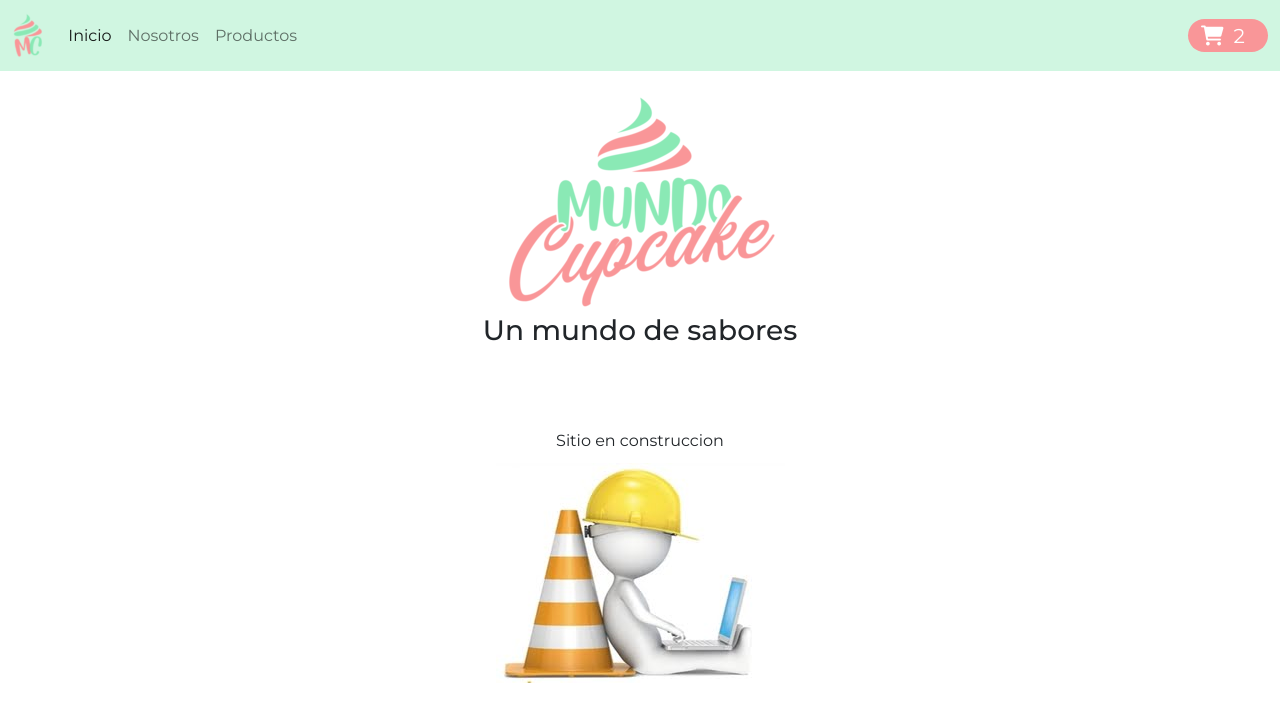
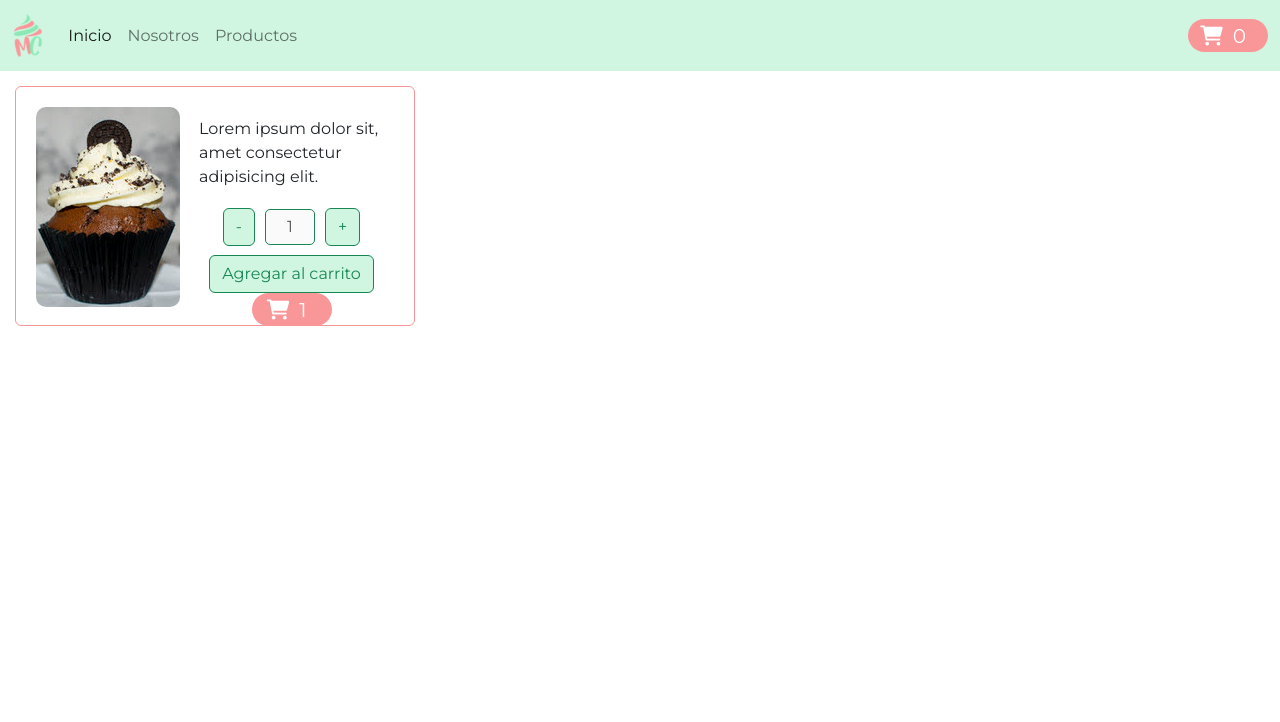
Before and after one commit to gelbass/MundoCupcake, a React (Create React App) app: page / in a window 1280 px wide. Shown: the top 722 px of the page. Built offline with nearby package versions, Linux system fonts and the light colour scheme.

Commit message:
Entrega contador

```diff
--- a/src/App.css
+++ b/src/App.css
@@ -29,7 +29,7 @@ p {
 }
 .btn-verde:hover {
   background-color: #f99698;
-  border: 0.5px #198754 solid;
+  border: 0.5px solid;
   color: #ffffff;
 }
 
@@ -45,4 +45,49 @@ p {
   font-size: 20px;
 }
 
+.card {
+  display: grid;
+  grid-template-rows: repeat(2, 1fr);
+  gap: 0px 9px;
+  grid-template-areas: "img detalle" "img compra";
+  width: 400px;
+  height: 240px;
+  border: 1px solid #f99698;
+  margin: 15px;
+  padding: 20px;
+}
+
+.cantidadCompra {
+  width: 50px;
+  margin: 10px;
+  padding: 5px;
+  text-align: center;
+  border-radius: 5px;
+  border: 1px solid #198754;
+}
+
+.img {
+  grid-area: img;
+}
+
+.detalle {
+  grid-area: detalle;
+  display: flex;
+  align-items: center;
+  flex-wrap: wrap;
+  justify-content: center;
+}
+
+.compra {
+  grid-area: compra;
+  display: flex;
+  align-items: center;
+  flex-wrap: wrap;
+  justify-content: center;
+}
+
+.img-producto {
+  border-radius: 10px;
+}
+
 /*# sourceMappingURL=App.css.map */
--- a/src/App.jsx
+++ b/src/App.jsx
@@ -1,12 +1,13 @@
 import './App.css';
-import EnConstruccion from './components/EnConstruccion/EnConstruccion';
-import Menu from './components/NavBar/NavBar';
+import ItemListContainer from './components/ItemListContainer/ItemListContainer';
+import NavBar from './components/NavBar/NavBar';
 
 function App() {
   return (
     <>
-      <Menu />
-      <EnConstruccion />
+      <NavBar />
+      <ItemListContainer cantidad="1" />
+      {/* <EnConstruccion /> */}
     </>
   );
 }
--- /dev/null
+++ b/src/components/Card/Card.jsx
@@ -0,0 +1,37 @@
+import React, { useState } from "react";
+import ItemCount from "../ItemCount/ItemCount";
+
+const Card = ({stock,initial}) => {
+    const [countAdd, setCountAdd] = useState(initial);
+
+    const Add = ()=>{
+        let valor= countAdd;
+        if(countAdd < stock){
+            ++valor;
+        };
+        setCountAdd(valor);
+    }
+
+    const Delete = ()=>{
+        let valor= countAdd;
+        if(countAdd >=1){
+            --valor;
+        }
+        setCountAdd(valor);
+    }
+    return (
+        <div className="card">
+            <img className="img img-producto" src="./CupCake_OREO.jpg" alt="producto" />
+            <div className="detalle">
+                <p>Lorem ipsum dolor sit, amet consectetur adipisicing elit. </p>
+            </div>
+            <div className="compra">
+                <input type="button" className="btn btn-verde" value="-" onClick={Delete}/>
+                <input type="text" className="cantidadCompra" value={countAdd} disabled />
+                <input type="button" className="btn btn-verde" value="+" onClick={Add}/>
+                <ItemCount onAdd={countAdd} />
+            </div>
+        </div>
+    );
+}
+export default Card;
--- a/src/components/CartWidget/CartWidget.jsx
+++ b/src/components/CartWidget/CartWidget.jsx
@@ -1,10 +1,10 @@
 import React from "react";
 
-const CartWidget = (props) => {
+const CartWidget = ({cantidad}) => {
   return (
     <div className="cartWidget">
       <i className="fa-solid fa-cart-shopping" />
-      <p>{props.valor}</p>
+      <p>{cantidad}</p>
     </div>
   );
 };
--- a/src/components/ItemCount/ItemCount.jsx
+++ b/src/components/ItemCount/ItemCount.jsx
@@ -1,9 +1,14 @@
-import React from "react";
+import React, { useState } from "react";
+import CartWidget from "../CartWidget/CartWidget";
 
-const ItemCount = ({stock,initial, onAdd})=>{
-    return(
-    <>
-    </>
+const ItemCount = ({ onAdd }) => {
+    const [addCart, setAddCart] = useState(onAdd);
+
+    return (
+        <>
+            <input type="button" className="btn btn-verde" value="Agregar al carrito" onClick = {()=>{setAddCart(onAdd)}}/>
+            <CartWidget cantidad={addCart} />
+        </>
     );
 };
 
--- a/src/components/ItemListContainer/ItemListContainer.jsx
+++ b/src/components/ItemListContainer/ItemListContainer.jsx
@@ -1,9 +1,13 @@
 import React from "react";
-import CartWidget from "../CartWidget/CartWidget";
+import Card from "../Card/Card";
+// import CartWidget from "../CartWidget/CartWidget";
 
-const ItemListContainer = (props) => {
+const producto = { id: "CCK-OREO", nombre: "Cupcake de Oreo", cantidad: 10 };
+const ItemListContainer = () => {
   return (
-    <CartWidget valor={props.cantidad}/>
+    <>
+      <Card stock = {producto.cantidad} initial={"1"}/>
+    </>
   );
 }
 
--- a/src/components/NavBar/NavBar.jsx
+++ b/src/components/NavBar/NavBar.jsx
@@ -1,9 +1,10 @@
 import React from "react";
-import ItemListContainer from "../ItemListContainer/ItemListContainer";
+import CartWidget from "../CartWidget/CartWidget";
 
-const Header = () => {
+const NavBar = () => {
   let url = "#";
   let logoNav = "./mundocupcake-03.png";
+
   return (
       <nav className="navbar navbar-expand-lg bg-menu">
         <div className="container-fluid">
@@ -24,10 +25,10 @@ const Header = () => {
               </li>
             </ul>
           </div>
-          <ItemListContainer cantidad={"2"} />
+            <CartWidget cantidad={"0"} />
         </div>
       </nav>
   );
 };
 
-export default Header;
+export default NavBar;
--- a/src/scss/_componentes.scss
+++ b/src/scss/_componentes.scss
@@ -7,11 +7,13 @@
     text-align: center;
     padding-top: 20px;
 }
-p{
+
+p {
     margin-top: 0;
     margin-bottom: 0rem;
     padding: 10px;
 }
+
 .bg-menu {
     background-color: $colorBgMenu;
 }
@@ -22,23 +24,69 @@ p{
 
 .btn-verde {
     background-color: $colorBgMenu;
-    border: 0.5px #198754 solid;
-    color: #198754;
+    border: 0.5px $color3 solid;
+    color: $color3;
 
     &:hover {
-        background-color: #f99698;
-        border: 0.5px #198754 solid;
-        color: #ffffff;
+        background-color: $color2;
+        border: 0.5px solid;
+        color: $color4;
     }
 }
-.cartWidget{
+
+.cartWidget {
     width: 80px;
     height: 33px;
     display: flex;
     justify-content: center;
     border-radius: 20px;
-    background-color: #f99698;
-    color: #ffffff;
+    background-color: $color2;
+    color: $color4;
     align-items: center;
     font-size: 20px;
 }
+
+.card {
+    display: grid;
+    grid-template-rows: repeat(2, 1fr);
+    gap: 0px 9px;
+    grid-template-areas:
+        "img detalle"
+        "img compra";
+
+    width: 400px;
+    height: 240px;
+    border: 1px solid $color2;
+    margin: 15px;
+    padding: 20px;
+}
+.cantidadCompra{
+    width: 50px;
+    margin: 10px;
+    padding: 5px;
+    text-align: center;
+    border-radius: 5px;
+    border: 1px solid $color3;
+}
+.img {
+    grid-area: img;
+}
+
+.detalle {
+    grid-area: detalle;
+    display: flex;
+    align-items: center;
+    flex-wrap: wrap;
+    justify-content: center;
+}
+
+.compra {
+    grid-area: compra;
+    display: flex;
+    align-items: center;
+    flex-wrap: wrap;
+    justify-content: center;
+}
+.img-producto{
+    border-radius: 10px;
+}
--- a/src/scss/_variables.scss
+++ b/src/scss/_variables.scss
@@ -1,2 +1,5 @@
 $fuente : "Montserrat", sans-serif;
 $colorBgMenu: #8ae9b566;
+$color2:#f99698;
+$color3:#198754;
+$color4: #ffffff;
```
Also changed, not shown: src/components/Cards/Cards.jsx (deleted, +0 -8 lines), public/CupCake_OREO.jpg (added), 1 other file (tests, documents, lock files or other folders).
